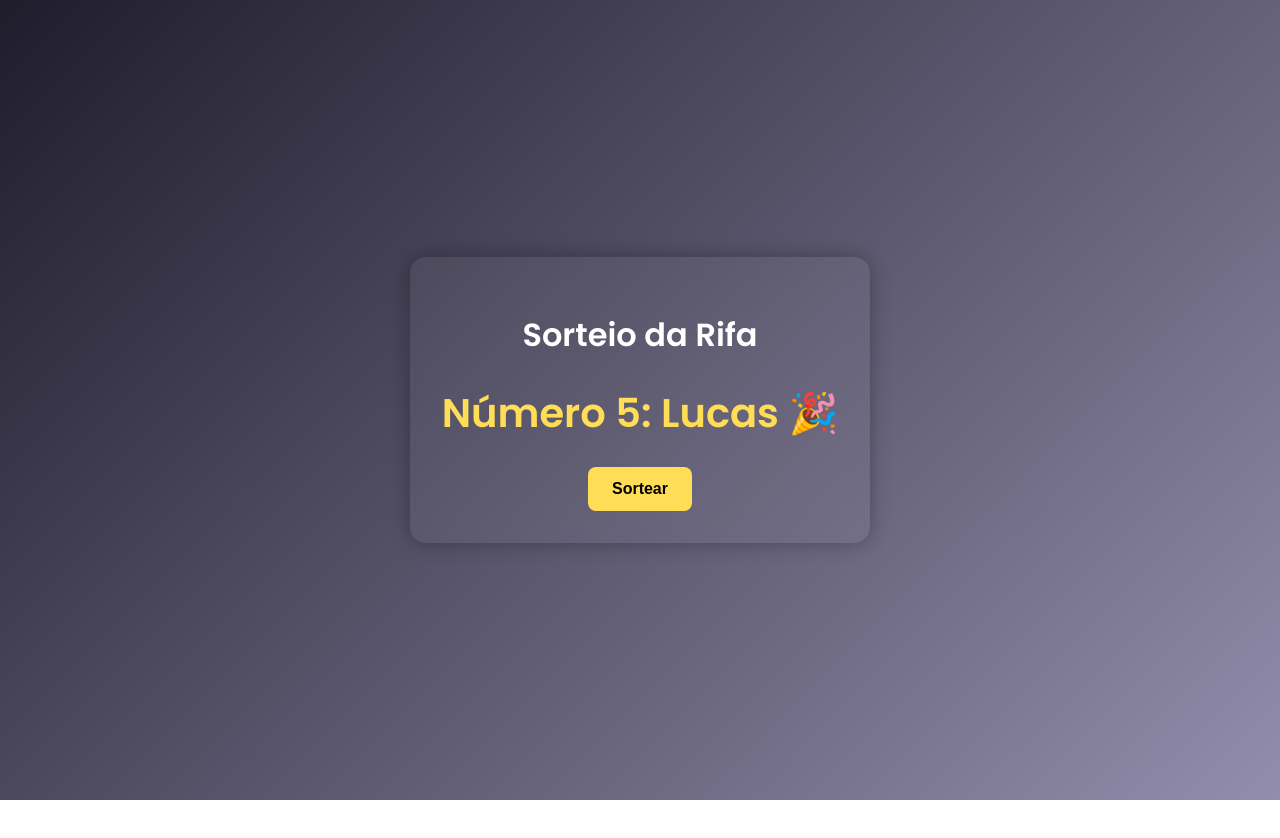
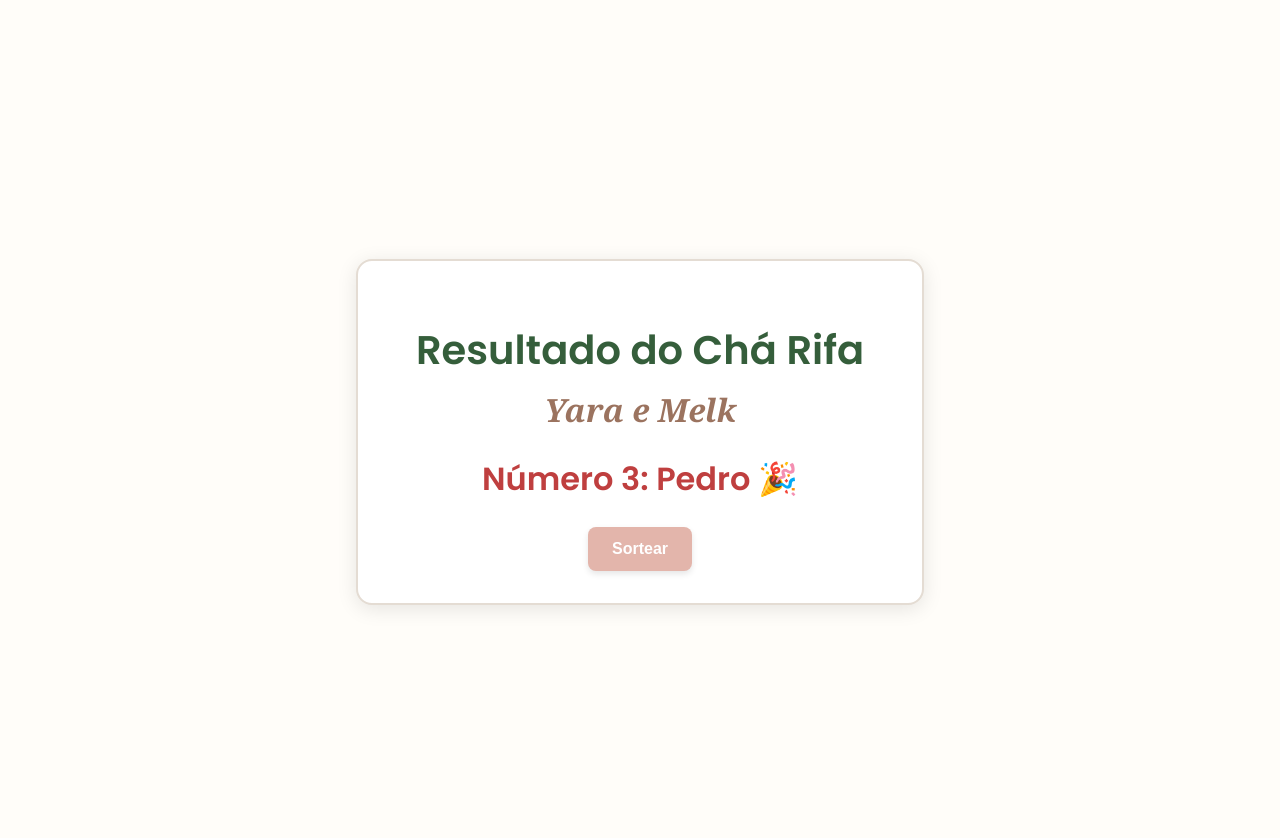
Before and after one commit to MelkAnt/sorteio-rifa, a plain HTML site: page index.html in a window 1280 px wide. Both pictures are taken after a click on the button "Sortear". Before the commit the page ends 800 px from the top, so only its background shows below. Drawn offline with Linux system fonts and the light colour scheme.

Commit message:
Adiciona spinner de carregamento e novo estilo visual

```diff
--- a/app.js
+++ b/app.js
@@ -9,7 +9,15 @@ const participantes = [
 ];
 
 function sortear() {
-  const sorteado = participantes[Math.floor(Math.random() * participantes.length)];
   const resultado = document.getElementById('resultado');
-  resultado.textContent = `Número ${sorteado.numero}: ${sorteado.nome} 🎉`;
+  const spinner = document.getElementById('spinner');
+
+  resultado.textContent = "Sorteando...";
+  spinner.style.display = "block";
+
+  setTimeout(() => {
+    const sorteado = participantes[Math.floor(Math.random() * participantes.length)];
+    resultado.textContent = `Número ${sorteado.numero}: ${sorteado.nome} 🎉`;
+    spinner.style.display = "none";
+  }, 2000); // 2 segundos
 }
--- a/index.html
+++ b/index.html
@@ -11,8 +11,12 @@
 </head>
 <body>
   <div class="container">
-    <h1>Sorteio da Rifa</h1>
+    <h1>Resultado do Chá Rifa</h1>
+    <h2>Yara e Melk</h2>
+
+
     <div id="resultado">Aguardando sorteio...</div>
+<div id="spinner" class="spinner" style="display: none;"></div>
     <button onclick="sortear()">Sortear</button>
   </div>
 
--- a/style.css
+++ b/style.css
@@ -1,49 +1,77 @@
-/* style.css */
 body {
   margin: 0;
   font-family: 'Poppins', sans-serif;
-  background: linear-gradient(135deg, #1f1c2c, #928dab);
-  color: white;
+  background-color: #fffdf9;
+  color: #3e3e3e;
   display: flex;
   align-items: center;
   justify-content: center;
-  height: 100vh;
   flex-direction: column;
+  padding: 2rem;
+  min-height: 100vh;
 }
 
 .container {
-  background-color: rgba(255, 255, 255, 0.05);
+  background-color: #ffffff;
+  border: 2px solid #e4dcd3;
   padding: 2rem;
   border-radius: 16px;
-  box-shadow: 0 0 20px rgba(0,0,0,0.3);
+  box-shadow: 0 4px 20px rgba(0,0,0,0.1);
   text-align: center;
-  backdrop-filter: blur(10px);
+  max-width: 500px;
+  width: 100%;
+}
+.spinner {
+  border: 4px solid #f3f3f3;
+  border-top: 4px solid #e3b5ab;
+  border-radius: 50%;
+  width: 40px;
+  height: 40px;
+  animation: spin 1s linear infinite;
+  margin: 1rem auto;
+}
+
+@keyframes spin {
+  0% { transform: rotate(0deg); }
+  100% { transform: rotate(360deg); }
 }
 
 h1 {
+  font-size: 2.5rem;
+  color: #355e3b;
+  margin-bottom: 0.5rem;
+  font-weight: 700;
+}
+
+h2 {
+  font-family: 'Georgia', serif;
+  font-size: 2rem;
+  color: #9b735f;
+  margin-top: 0;
   margin-bottom: 1rem;
-  font-weight: 600;
-  font-size: 2rem;
+  font-style: italic;
 }
 
 #resultado {
   margin: 1.5rem 0;
-  font-size: 2.5rem;
-  font-weight: bold;
-  color: #ffdd57;
+  font-size: 2rem;
+  font-weight: 600;
+  color: #bf3f3f;
 }
 
 button {
   padding: 0.8rem 1.5rem;
-  background-color: #ffdd57;
+  background-color: #e3b5ab;
   border: none;
   border-radius: 8px;
   font-size: 1rem;
   font-weight: bold;
   cursor: pointer;
-  transition: 0.3s;
+  color: white;
+  transition: background 0.3s ease;
+  box-shadow: 0 3px 6px rgba(0,0,0,0.1);
 }
 
 button:hover {
-  background-color: #ffd326;
+  background-color: #d29a94;
 }
```
